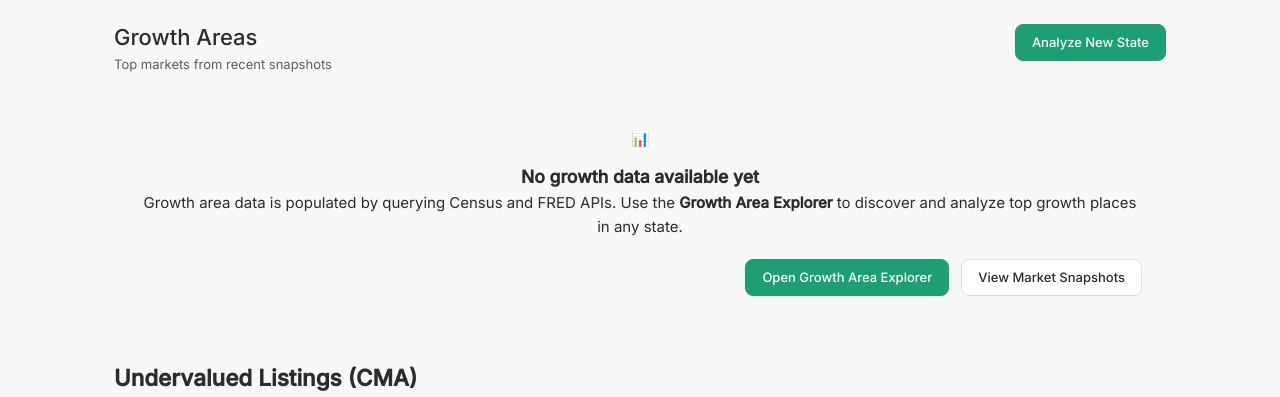
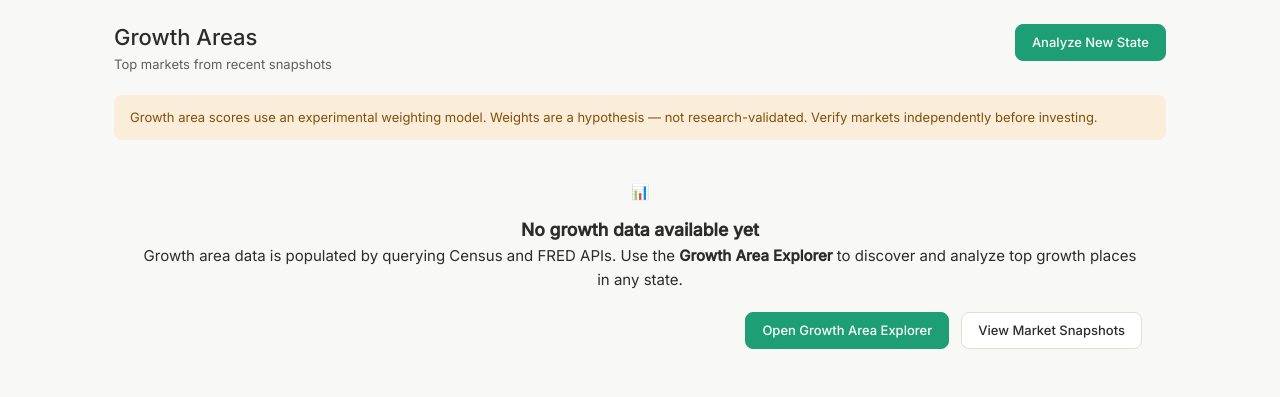
Before and after one commit to paruff/prei, a Django app: page /growth/ in a window 1280 px wide. Shown: the part 52-449 px from the top of the page. Run offline with Django 5.2, Linux system fonts and the light colour scheme; data that the repository does not hold is empty.

Commit message:
feat(ux): add experimental score disclaimer banner to growth areas (GA-UX-1)

```diff
--- a/templates/growth_areas.html
+++ b/templates/growth_areas.html
@@ -20,6 +20,8 @@
     {% endif %}
   </div>
 </div>
+
+<div class="message message-warning">Growth area scores use an experimental weighting model. Weights are a hypothesis — not research-validated. Verify markets independently before investing.</div>
 
 {% if growth_page %}
   {% if data_source == "snapshot" %}
--- a/templates/growth_explorer.html
+++ b/templates/growth_explorer.html
@@ -169,6 +169,7 @@
 
 <!-- Results Section -->
 <div id="results-section"{% if results is None and not error %} hidden{% endif %}>
+  <div class="message message-warning">Growth area scores use an experimental weighting model. Weights are a hypothesis — not research-validated. Verify markets independently before investing.</div>
 {% if results is not None %}
   <div class="mt-section">
     <div class="page-header">
```
